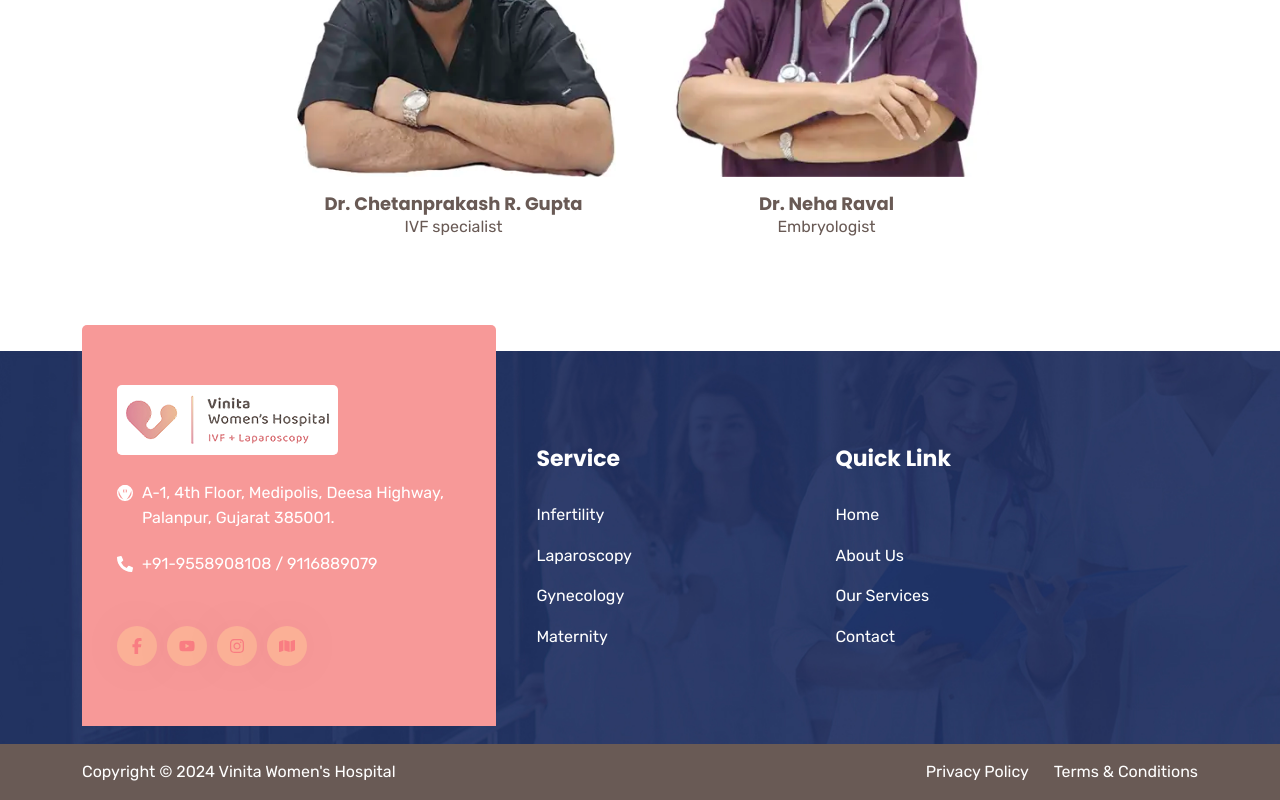
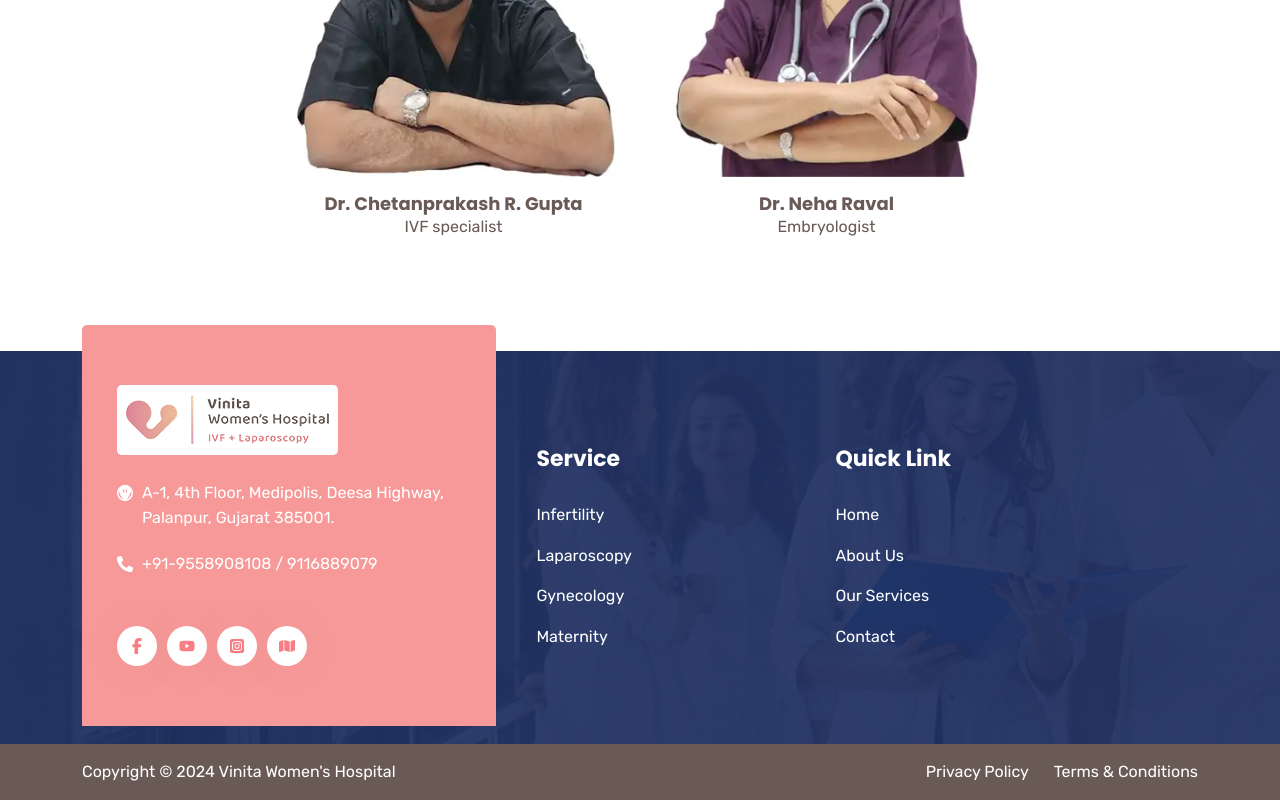
Before and after one commit to spritegenix/vinita-women-hospital---nextjs, a Next.js app: page /about in a window 1280 px wide. Shown: the part 2951-3751 px from the top of the page. Built offline with nearby package versions, Linux system fonts and the light colour scheme.

Commit message:
icon color

```diff
--- a/next.config.mjs
+++ b/next.config.mjs
@@ -1,8 +1,11 @@
 /** @type {import('next').NextConfig} */
 const nextConfig = {
-  output: 'export',
+  // output: 'export',
   // distDir: "_next",
   reactStrictMode: false,
+  // images: {
+  //   unoptimized: true,
+  // },
 };
 
 export default nextConfig;
--- a/src/app/(home1)/page.jsx
+++ b/src/app/(home1)/page.jsx
@@ -949,14 +949,14 @@
       {/* End FAQ Solution */}
 
       {/* Start FAQ Solution */}
-      <Section
+      {/* <Section
         // topSpaceLg="70"
         // topSpaceMd="110"
         bottomSpaceLg="80"
         bottomSpaceMd="120"
       >
         <SwiperSlider1 data={imageSwiperSection} />
-      </Section>
+      </Section> */}
 
       {/* End FAQ Solution */}
       {/* Start Contact Solution */}
--- a/src/app/Components/Common/Accordian.jsx
+++ b/src/app/Components/Common/Accordian.jsx
@@ -2,9 +2,16 @@
 import AccordionItem from 'react-bootstrap/AccordionItem';
 import AccordionHeader from 'react-bootstrap/AccordionHeader';
 import AccordionBody from 'react-bootstrap/AccordionBody';
+import SectionHeading from '../SectionHeading';
 
 function FaqSection({ data }) {
   return (
+    <div>
+      <SectionHeading
+        SectionSubtitle="Questions"
+        SectionTitle="FAQ'S"
+        variant={'text-center'}
+      />
       <Accordion className="container">
         {data.map((item) => (
           <AccordionItem eventKey={item.id} key={item.id}>
@@ -15,6 +22,7 @@
           </AccordionItem>
         ))}
       </Accordion>
+    </div>
   );
 }
 
--- a/src/app/Components/Footer/Footer.jsx
+++ b/src/app/Components/Footer/Footer.jsx
@@ -9,6 +9,7 @@
   FaMap,
   FaPinterestP,
   FaRegClock,
+  FaSquareInstagram,
   FaYoutube,
 } from 'react-icons/fa6';
 
@@ -222,7 +223,7 @@
                 </Link>
                 <Link href={data.twitterHref} className="cs_center">
                   <i>
-                    <FaInstagram color="#f97d82" />
+                    <FaSquareInstagram color="#f97d82" />
                   </i>
                 </Link>
                 <Link href={data.instagramHref} className="cs_center">
--- a/src/app/Components/Header/Header.jsx
+++ b/src/app/Components/Header/Header.jsx
@@ -9,10 +9,12 @@
   FaPinterestP,
   FaTwitter,
 } from 'react-icons/fa';
+import { AiFillInstagram } from 'react-icons/ai';
 import {
   FaAnglesRight,
   FaLocationDot,
   FaMap,
+  FaSquareInstagram,
   FaYoutube,
 } from 'react-icons/fa6';
 import { HiMiniMagnifyingGlass } from 'react-icons/hi2';
@@ -158,7 +160,7 @@
                       className="cs_center"
                     >
                       <i>
-                        <FaInstagram />
+                        <FaSquareInstagram />
                       </i>
                     </Link>
                     <Link
--- a/src/app/sass/common/_footer.scss
+++ b/src/app/sass/common/_footer.scss
@@ -11,7 +11,7 @@
     a {
       height: 40px;
       width: 40px;
-      background-color: #fbb096;
+      background-color: #ffff;
       box-shadow: 0px 0px 57px rgba(0, 0, 0, 0.05);
       font-size: 16px;
 
--- a/src/app/sass/common/_general.scss
+++ b/src/app/sass/common/_general.scss
@@ -1355,10 +1355,10 @@
   font-size: 14px;
 
   a {
-    background-color: #fbb096;
+    background-color: #ffff;
     height: 30px;
     width: 30px;
-    color: #fff;
+    color: #f97d82;
     border-radius: 50%;
 
     &:hover {
```
Also changed, not shown: 1 other file (tests, documents, lock files or other folders). Lines whose indentation alone changed are shown as unchanged.
